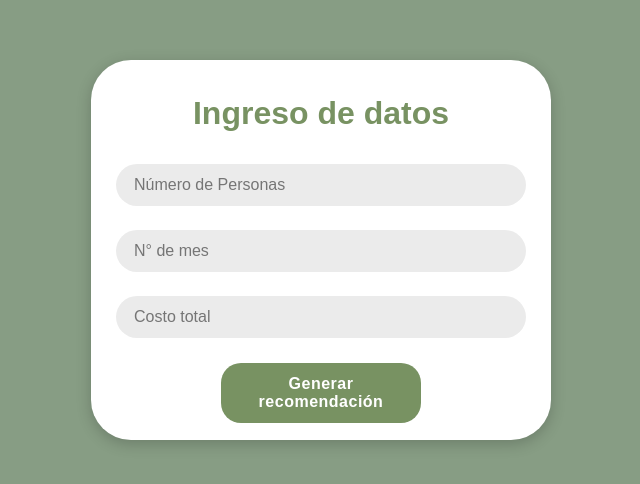
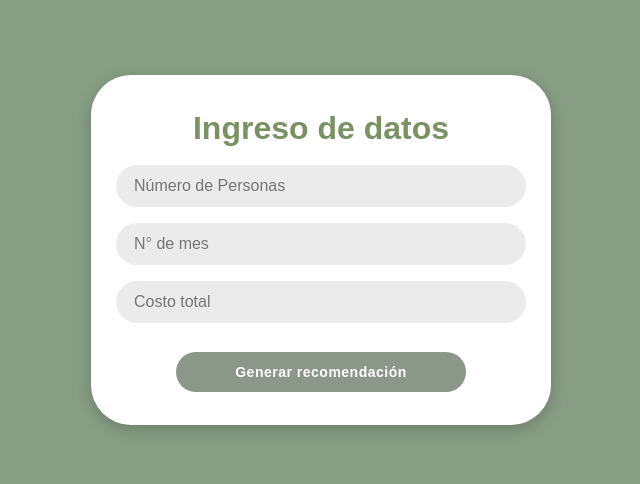
Before and after one commit to VivineyD1az/EcoHome, a React (Create React App) app: page /datainput in a window 1280 px wide. Shown: the part 150-634 px from the top of the page, without its empty margins (319-959 px from the left). Built offline with nearby package versions, Linux system fonts and the light colour scheme.

Commit message:
redesign of the recommendations and data input pages

```diff
--- a/src/styles/dataInput.css
+++ b/src/styles/dataInput.css
@@ -15,7 +15,7 @@
   }
   .container {
     width: 460px;
-    height: 380px;
+    height: 350px;
     background: white;
     padding: 25px;
     border-radius: 40px;
@@ -25,13 +25,13 @@
   h2 {
     font-size: 35px;
     color: #75766b;
-    margin-bottom: 15px;
+    margin-bottom: 20px;
   }
 
   input {
   width: 100%;
   padding: 12px 18px;
-  margin: 12px 0px;
+  margin: 8px 0px;
   border-radius: 40px;
   background-color: #EBEBEB;
   color: #737373;
@@ -48,9 +48,9 @@
     border: none;
     border-radius: 40px;
     cursor: pointer;
-    width: 200px;
+    width: 290px;
     font-size: 14px;
-    margin-top: 13px;
+    margin-top: 21px;
     font-weight: 550;
     letter-spacing: 0.5px;
   }
--- a/src/styles/recommendations.css
+++ b/src/styles/recommendations.css
@@ -19,21 +19,21 @@ body {
   max-width: 600px;
   text-align: center;
   box-sizing: border-box;
-  overflow: hidden; /* Asegura que nada se desborde */
+  overflow: hidden;
 }
 
 /* Título */
 .container h2 {
   font-size: 2em;
   color: #789262;
-  margin-bottom: 20px;
+  margin-bottom: 10px;
 }
 
 /* Texto de datos */
 .container p {
   font-size: 1.1em;
   color: #333;
-  margin: 2px 0;
+  margin: 2px 0px;
 }
 
 /* Recomendación destacada */
@@ -41,25 +41,10 @@ body {
   background-color: #eeeeee;
   padding: 20px;
   border-radius: 16px;
-  margin: 20px auto;
+  margin: 13px auto;
   box-shadow: 6px 6px 0px #b2c2a9;
   font-size: 1.1em;
   color: #333;
-  max-width: 100%;
-  box-sizing: border-box;
-}
-
-/* Botón de volver */
-.container button {
-  background-color: #789262;
-  color: white;
-  font-weight: bold;
-  font-size: 16px;
-  padding: 12px 24px;
-  border: none;
-  border-radius: 20px;
-  cursor: pointer;
-  transition: transform 0.2s ease, background-color 0.2s ease;
   max-width: 100%;
   box-sizing: border-box;
 }
```
